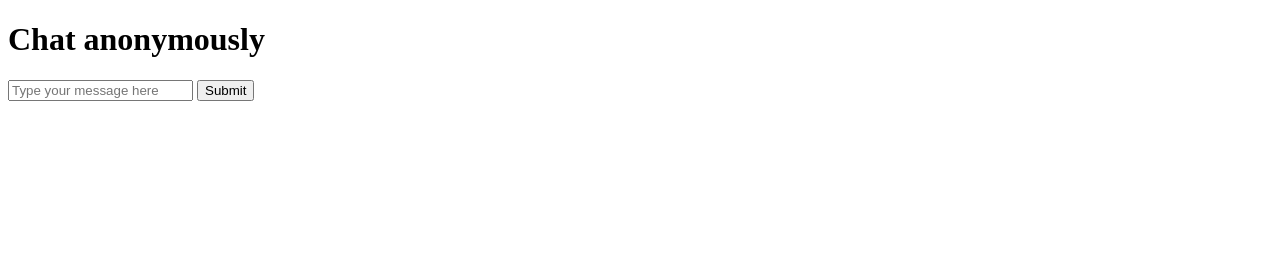
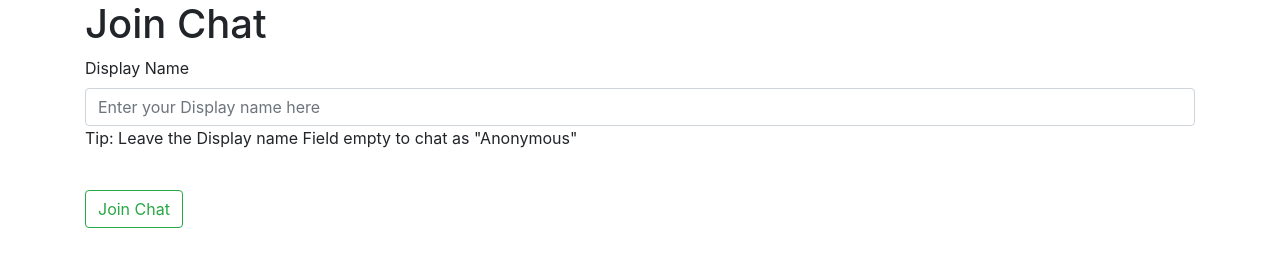
Before and after one commit to shoto8/socket-basics, a website: page public/index.html in a window 1280 px wide. Drawn offline with nearby package versions, Linux system fonts and the light colour scheme; no server answers.

Commit message:
Add join chat screen/Enter username

```diff
--- a/public/index.html
+++ b/public/index.html
@@ -1,34 +1,35 @@
-<!DOCTYPE HTML>
+<!DOCTYPE html>
+<html lang="en">
+  <head>
+    <!-- Required meta tags always come first -->
+    <meta charset="utf-8">
+    <meta name="viewport" content="width=device-width, initial-scale=1, shrink-to-fit=no">
+    <meta http-equiv="x-ua-compatible" content="ie=edge">
 
-<html>
+    <!-- Bootstrap CSS -->
+    <link rel="stylesheet" href="https://maxcdn.bootstrapcdn.com/bootstrap/4.0.0-alpha.3/css/bootstrap.min.css" integrity="sha384-MIwDKRSSImVFAZCVLtU0LMDdON6KVCrZHyVQQj6e8wIEJkW4tvwqXrbMIya1vriY" crossorigin="anonymous">
+  </head>
+  <body>
 
-    <head>
-        <title>Sockets.io</title>
+    <div class="container">
+        <h1> Join Chat</h1>
 
-        <meta charset="UTF-8" name="name" content="content">
-        <link rel="stylesheet" type="text/css" href="styles.css">
-    </head>
-    <body>
-
-        <div class="messages">
-            <!--This is where the Messages will be contained! -->
+        <form action="/chat.html">
+          <div class="form-group">
+            <label>Display Name</label>
+            <input type="text" class="form-control" name="name" placeholder="Enter your Display name here">
+            <p> Tip: Leave the Display name Field empty to chat as "Anonymous"</p>
+            <br>
+            <input class="btn btn-outline-success" type="submit" value="Join Chat">
+          </div>
+        </form>
 
 
-        </div>
+    </div>
 
-        <h1>Chat anonymously</h1>
-
-        <form id="message-form">
-            <input type="text" name="message" placeholder="Type your message here">
-            <input type="submit" name="button">
-        </form>
-
-        <script src="/js/jquery-3.1.0.min.js"></script>
-        <script src="/js/socket.io-1.3.7.js"></script>
-        <script src="/js/moment.js"></script>
-        <script src="/js/queryParams.js"></script>
-        <script src="/js/app.js"></script>
-
-    </body>
-
+    <!-- jQuery first, then Tether, then Bootstrap JS. -->
+    <script src="https://ajax.googleapis.com/ajax/libs/jquery/3.0.0/jquery.min.js" integrity="sha384-THPy051/pYDQGanwU6poAc/hOdQxjnOEXzbT+OuUAFqNqFjL+4IGLBgCJC3ZOShY" crossorigin="anonymous"></script>
+    <script src="https://cdnjs.cloudflare.com/ajax/libs/tether/1.2.0/js/tether.min.js" integrity="sha384-Plbmg8JY28KFelvJVai01l8WyZzrYWG825m+cZ0eDDS1f7d/js6ikvy1+X+guPIB" crossorigin="anonymous"></script>
+    <script src="https://maxcdn.bootstrapcdn.com/bootstrap/4.0.0-alpha.3/js/bootstrap.min.js" integrity="sha384-ux8v3A6CPtOTqOzMKiuo3d/DomGaaClxFYdCu2HPMBEkf6x2xiDyJ7gkXU0MWwaD" crossorigin="anonymous"></script>
+  </body>
 </html>
```
Also changed, not shown: public/chat.html (added, +39 -0 lines).
